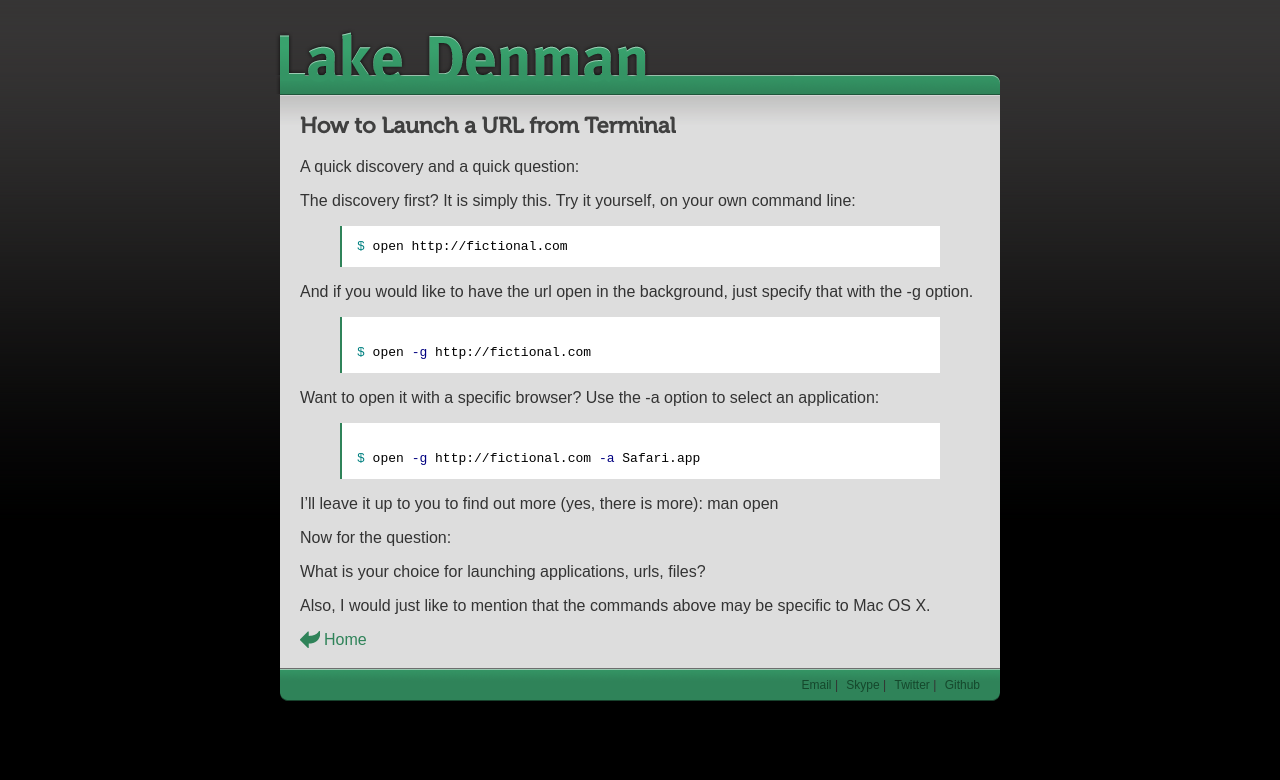
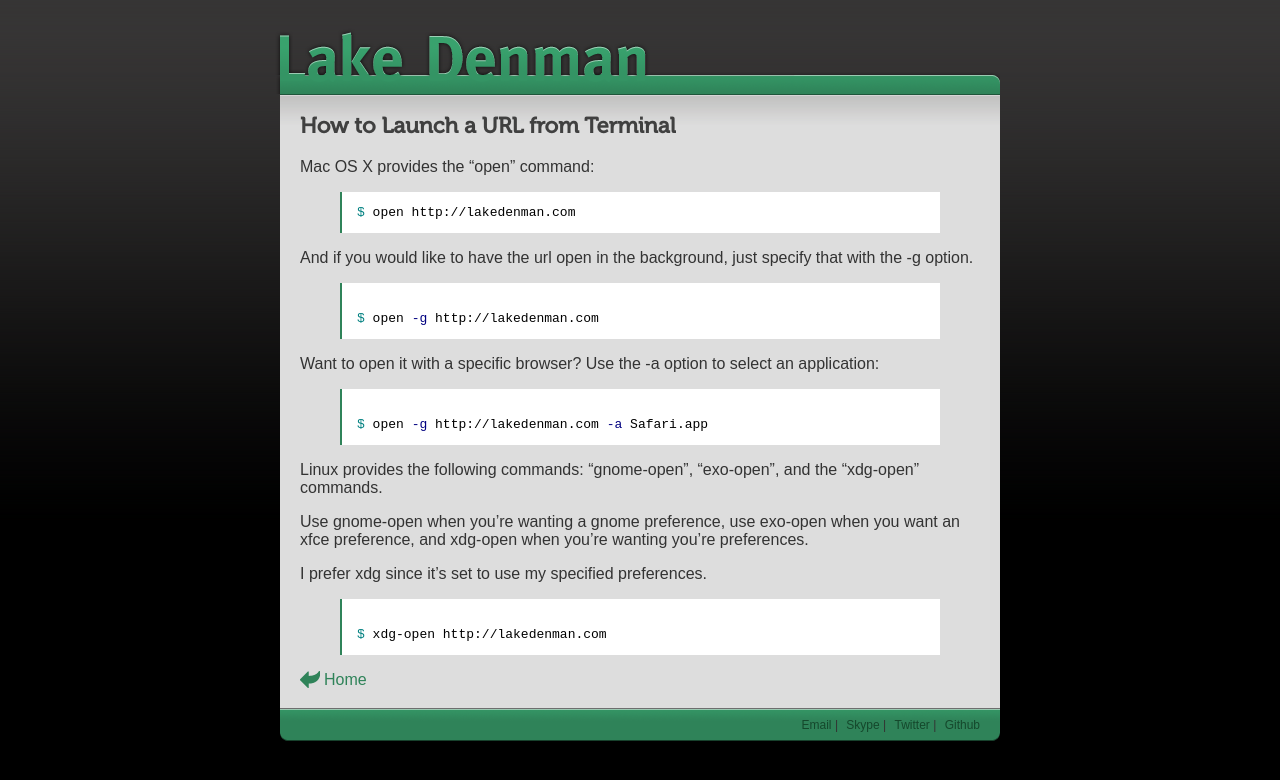
Before and after one commit to trainman419/namniart.com, a Jekyll site: the page built from _posts/2009-06-30-the-open-command.markdown, in a window 1280 px wide. Shown: the top 780 px of the page. Built offline with Jekyll 4.4.1, drawn with Linux system fonts in a browser that asks for light colours.

Commit message:
Add cure for nail biting post and update the open command post to include linux utilities

```diff
--- a/_drafts/2009-08-20-finger-nail-hacks.markdown
+++ /dev/null
@@ -1,4 +0,0 @@
----
-layout: post
-title: "Finger Nail Hacks"
----
--- a/_layouts/default.html
+++ b/_layouts/default.html
@@ -21,9 +21,9 @@
 
       <p id='intro'> <img src="css/images/face.png" alt="face" width="100" height="100"/>
         <span class="hello">
-          Hello.
+          Hello World.
         </span>
-        Welcome to my blog! I develop the web with Ruby on Rails, use Mac OS X with a few linux boxes as virtual machines, and use TextMate to hack (and sometimes vim). And I do it all in the spirit of interest and fun! Thanks for stopping by. :)
+        Welcome to my blog! I'm a software craftsman from Charlotte, NC. I mainly develop websites with Ruby on Rails. I use Xubuntu as my OS, Vim as my editor, and love open source software! Thanks for stopping by! :)
       </p>
 
     </div>
--- a/_posts/2009-06-30-the-open-command.markdown
+++ b/_posts/2009-06-30-the-open-command.markdown
@@ -1,34 +1,33 @@
 ---
 layout: post
 title: How to Launch a URL from Terminal
-excerpt: The open command really does a nice job of launching applications, files, urls, and more.
+excerpt: Mac OS X and Linux provide nifty tools for launching applications, files, urls, and more from terminal.
 ---
 
-A quick discovery and a quick question:
-
-The discovery first? It is simply this. Try it yourself, on your own command line:
+Mac OS X provides the "open" command:
 
 {% highlight bash %}
-$ open http://fictional.com
+$ open http://lakedenman.com
 {% endhighlight %}
 
 And if you would like to have the url open in the background, just specify that with the -g option.
 
 {% highlight bash %}
-$ open -g http://fictional.com
+$ open -g http://lakedenman.com
 {% endhighlight %}
 
 Want to open it with a specific browser? Use the -a option to select an application:
 
 {% highlight bash %}
-$ open -g http://fictional.com -a Safari.app
+$ open -g http://lakedenman.com -a Safari.app
 {% endhighlight %}
 
+Linux provides the following commands: "gnome-open", "exo-open", and the "xdg-open" commands.
 
-I'll leave it up to you to find out more (yes, there is more): man open
+Use gnome-open when you're wanting a gnome preference, use exo-open when you want an xfce preference, and xdg-open when you're wanting you're preferences.
 
-Now for the question:
+I prefer xdg since it's set to use my specified preferences.
 
-What is your choice for launching applications, urls, files?
-
-Also, I would just like to mention that the commands above may be specific to Mac OS X.
+{% highlight bash %}
+$ xdg-open http://lakedenman.com
+{% endhighlight %}
```
Also changed, not shown: _posts/2009-12-08-set-the-date-in-linux.markdown (deleted, +0 -52 lines), _posts/2010-06-10-the-cure-for-fingernail-biting.markdown (added, +33 -0 lines), 3 other files.
